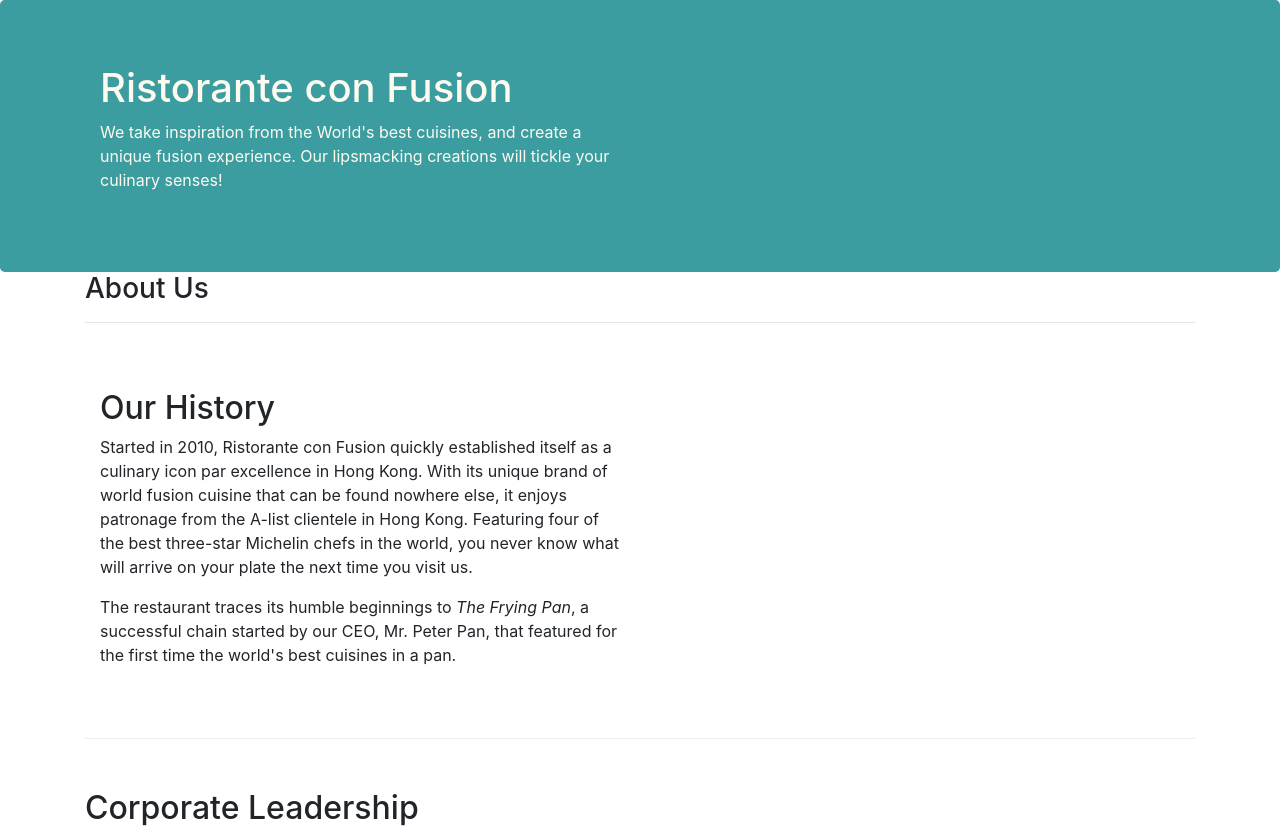
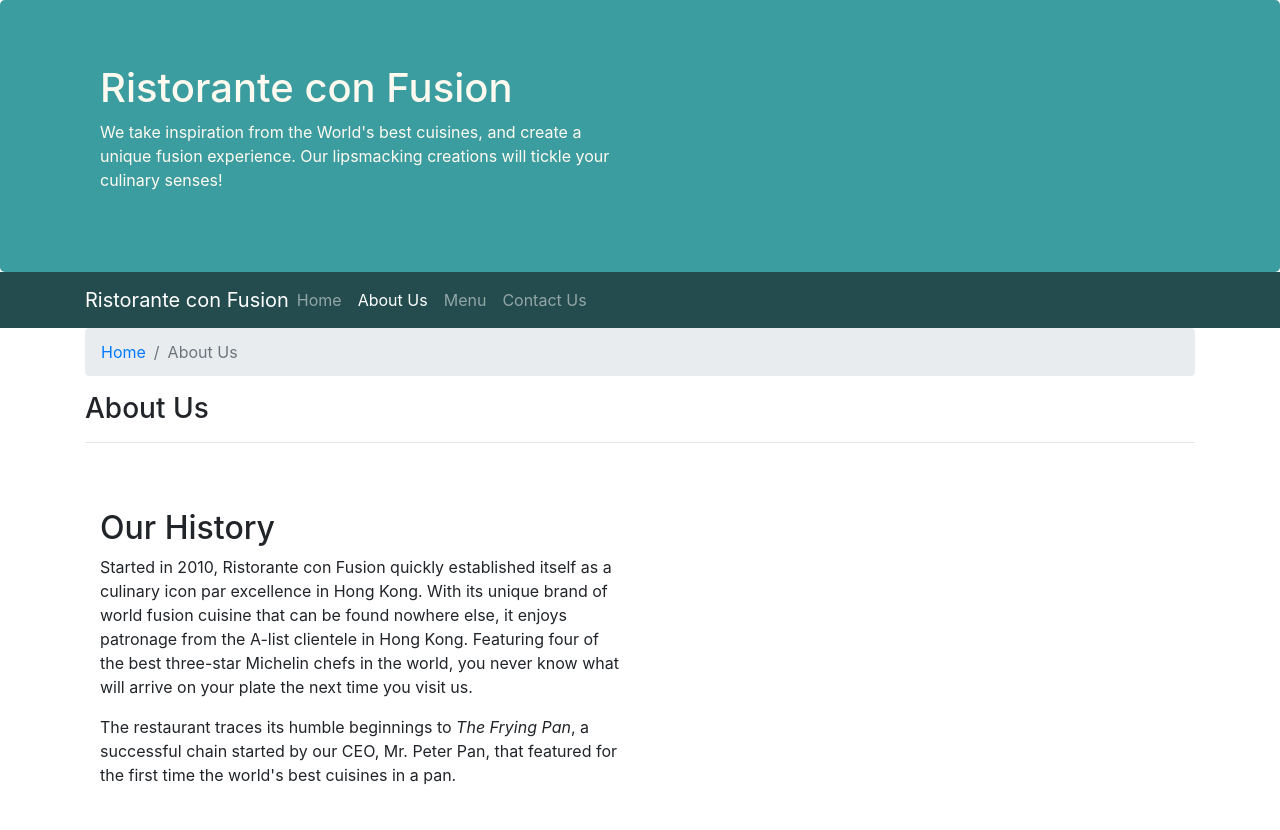
Before and after one commit to nikmaxott/confusion-website, a website: page aboutus.html in a window 1280 px wide. Shown: the top 830 px of the page. Drawn offline with nearby package versions, Linux system fonts and the light colour scheme.

Commit message:
Added navbar and breadcrumbs

```diff
--- a/aboutus.html
+++ b/aboutus.html
@@ -14,7 +14,6 @@
 </head>
 
 <body>
-
     <header class="jumbotron">
         <div class="container">
             <div class="row row-header">
@@ -28,9 +27,30 @@
         </div>
     </header>
 
+    <nav class="navbar navbar-dark navbar-expand-sm">
+        <div class="container" id="navbar-scroll">
+            <button class="navbar-toggler" type="button" data-toggle="collapse" data-target="#Navbar">
+                <span class="navbar-toggler-icon"></span>
+            </button>
+            <a class="navbar-brand mr-auto" href="./index.html">Ristorante con Fusion</a>
+            <div class="collapse navbar-collapse" id="Navbar">
+                <ul class="navbar-nav mr-auto">
+                    <li class="nav-item"><a class="nav-link" href="/index.html">Home</a></li>
+                    <li class="nav-item active"><a class="nav-link" href="#">About Us</a></li>
+                    <li class="nav-item"><a class="nav-link" href="#">Menu</a></li>
+                    <li class="nav-item"><a class="nav-link" href="#">Contact Us</a></li>
+                </ul>
+            </div>
+        </div>
+    </nav>
+
     <div class="container">
         <div>
             <div>
+                <ol class="col-12 breadcrumb">
+                    <li class="breadcrumb-item"><a href="./index.html">Home</a></li>
+                    <li class="breadcrumb-item active">About Us</li>
+                </ol>
                <h3>About Us</h3>
                <hr>
             </div>
@@ -69,8 +89,8 @@
                 <div class="col-4 offset-0 offset-sm-5 order-first order-sm-last col-sm-2" >
                     <h5>Links</h5>
                     <ul class="list-unstyled">
-                        <li><a href="index.html">Home</a></li>
-                        <li><a href="aboutus.html">About</a></li>
+                        <li><a href="./index.html">Home</a></li>
+                        <li><a href="#">About</a></li>
                         <li><a href="#">Menu</a></li>
                         <li><a href="#">Contact</a></li>
                     </ul>
--- a/css/styles.css
+++ b/css/styles.css
@@ -28,3 +28,24 @@
     margin: 0px;
     color: #0f0f0f
 }
+
+body {
+    padding: 0px 0px 0px 0px;
+    z-index: 0;
+}
+
+.navbar-dark {
+    background-color: #244c4e;
+}
+
+/* The sticky class is added to the navbar with JS when it reaches its scroll position */
+.sticky {
+    position: fixed;
+    top: 0;
+    width: 100%;
+  }
+
+  /* Add some top padding to the page content to prevent sudden quick movement (as the navigation bar gets a new position at the top of the page (position:fixed and top:0) */
+.sticky + .content {
+    padding-top: 60px;
+  }
```
Also changed, not shown: index.html (+19 -3 lines).
